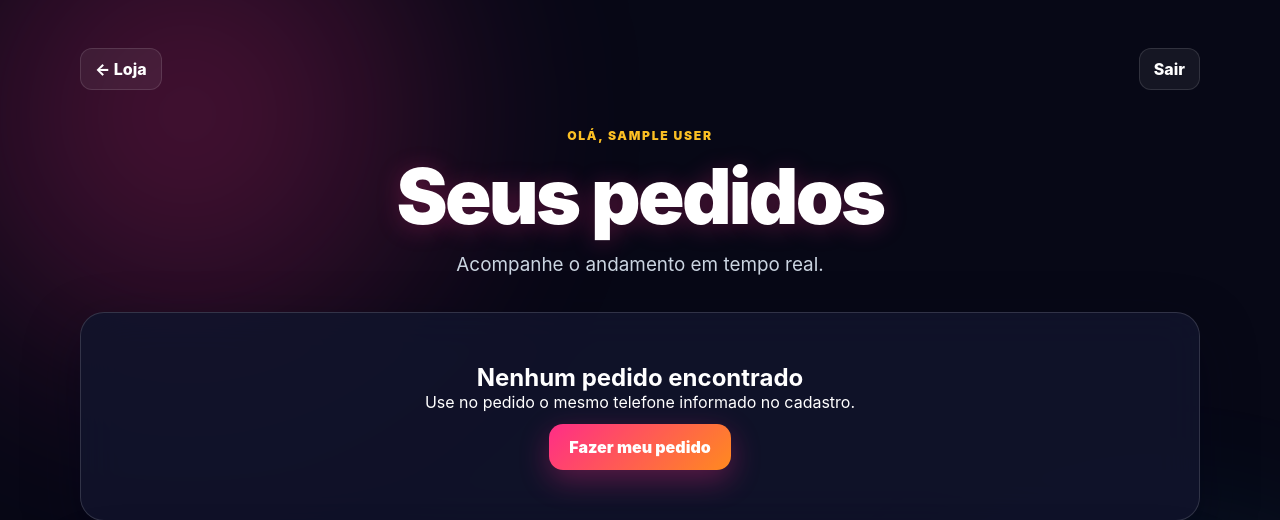
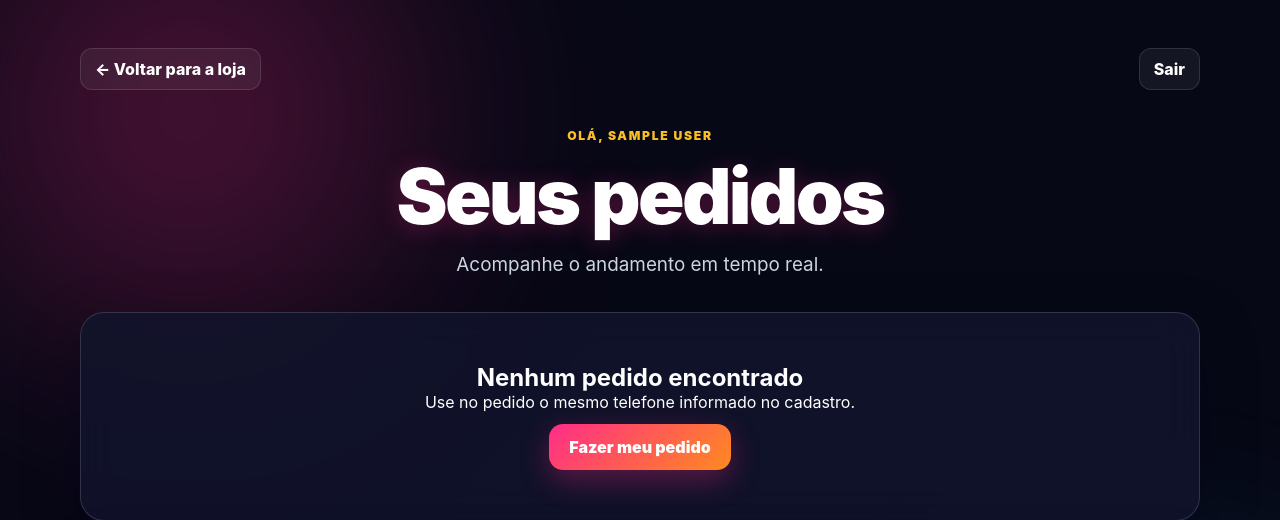
Before and after one commit to italoh27/dindins-da-karina, a Flask app: page /cliente in a window 1280 px wide. Shown: the top 520 px of the page. Run offline with Flask 3, Linux system fonts and the light colour scheme; the visitor is signed in with stand-in values (Sample User, id 1); parts of the project's set-up code (start-up, migrations or seed data) failed here and were passed over; some libraries are stand-ins or nearby versions.

Commit message:
Padroniza botao voltar na area do cliente

```diff
--- a/templates/cliente_painel.html
+++ b/templates/cliente_painel.html
@@ -8,7 +8,7 @@
 </head>
 <body class="pagina-cliente pagina-premium-bg">
   <main class="cliente-shell">
-    <nav class="cliente-nav"><a href="/" class="btn-voltar-premium">← Loja</a><a href="/cliente/sair" class="btn-voltar-premium">Sair</a></nav>
+    <nav class="cliente-nav"><a href="/" class="btn-voltar-premium">← Voltar para a loja</a><a href="/cliente/sair" class="btn-voltar-premium">Sair</a></nav>
     <header class="cliente-hero cliente-hero-painel"><span class="eyebrow-premium">Olá, {{ cliente_nome }}</span><h1>Seus pedidos</h1><p>Acompanhe o andamento em tempo real.</p></header>
     {% if mensagem %}<div class="alerta alerta-sucesso">{{ mensagem }}</div>{% endif %}
     <section class="pedidos-cliente-grid">
```
